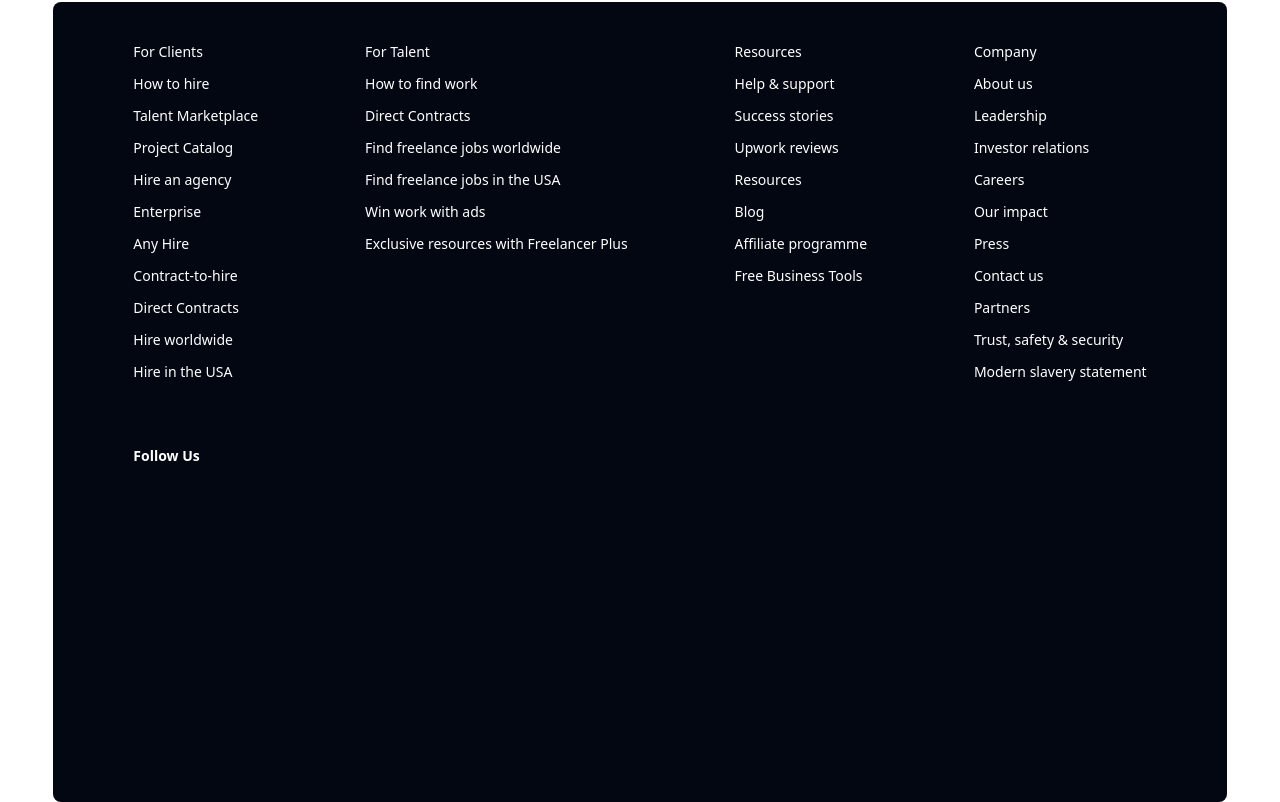
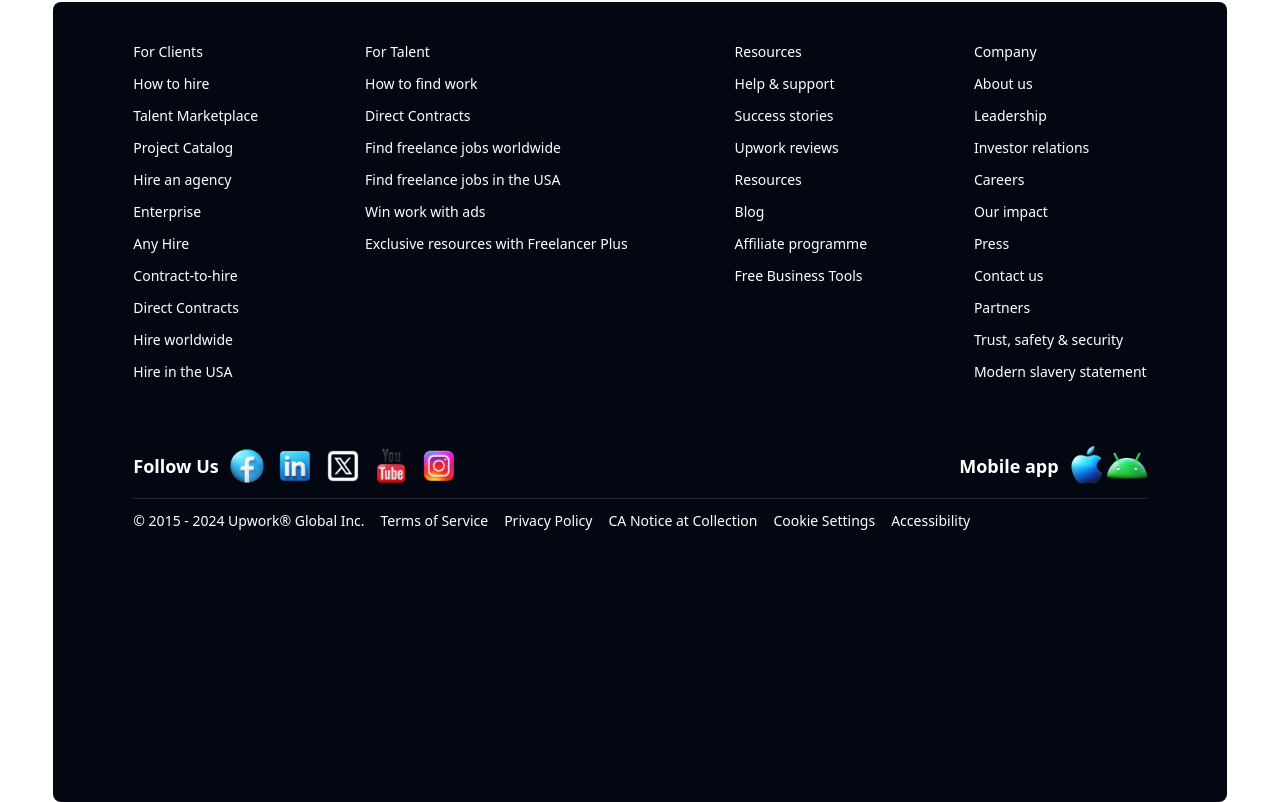
Before and after one commit to Ahsanarsh/upwork-web-clone, a website: page index.html in a window 1280 px wide. Shown: the part 6450-7252 px from the top of the page. Drawn offline with Linux system fonts and the light colour scheme.

Commit message:
upwork complete

```diff
--- a/index.html
+++ b/index.html
@@ -753,11 +753,78 @@
               <li class="hover:underline">Modern slavery statement</li>
             </ul>
           </div>
-          <div class="follow_us mt-16">
-            <div class="left_follow">
-              <h5 class="text-white text-sm font-semibold">Follow Us</h5>
+          <div
+            class="follow_us mt-16 flex justify-between items-center border-b border-gray-800 pb-3"
+          >
+            <div class="left_follow flex items-center gap-2">
+              <h5 class="text-white text-lg font-semibold">Follow Us</h5>
+              <ul class="flex items-center gap-2">
+                <li>
+                  <img
+                    src="./images/icons8-facebook-circled-94.png"
+                    height="30"
+                    width="40"
+                  />
+                </li>
+                <li>
+                  <img
+                    src="./images/icons8-linkedin-94.png"
+                    height="30"
+                    width="40"
+                  />
+                </li>
+                <li>
+                  <img
+                    src="./images/icons8-x-logo-50.png"
+                    height="30"
+                    width="40"
+                  />
+                </li>
+                <li>
+                  <img
+                    src="./images/icons8-youtube-logo-94.png"
+                    height="30"
+                    width="40"
+                  />
+                </li>
+                <li>
+                  <img
+                    src="./images/icons8-instagram-logo-94.png"
+                    height="30"
+                    width="40"
+                  />
+                </li>
+              </ul>
             </div>
-            <div class="right_follow"></div>
+            <div class="right_follow flex items-center gap-2">
+              <h5 class="text-white text-lg font-semibold">Mobile app</h5>
+              <ul class="flex items-center">
+                <li>
+                  <img
+                    src="./images/icons8-apple-logo-94.png"
+                    height="30"
+                    width="40"
+                  />
+                </li>
+                <li>
+                  <img
+                    src="./images/icons8-android-os-94.png"
+                    height="30"
+                    width="40"
+                  />
+                </li>
+              </ul>
+            </div>
+          </div>
+          <div class="last_line">
+            <ul class="text-white text-sm font-normal flex gap-4 pt-3">
+              <li>© 2015 - 2024 Upwork® Global Inc.</li>
+              <li>Terms of Service</li>
+              <li>Privacy Policy</li>
+              <li>CA Notice at Collection</li>
+              <li>Cookie Settings</li>
+              <li>Accessibility</li>
+            </ul>
           </div>
         </div>
       </footer>
```
Also changed, not shown: images/icons8-android-os-94.png (added), images/icons8-apple-logo-94.png (added), images/icons8-facebook-circled-94.png (added), images/icons8-instagram-logo-94.png (added), images/icons8-linkedin-94.png (added), images/icons8-x-logo-50.png (added), images/icons8-youtube-logo-94.png (added), output.css.
